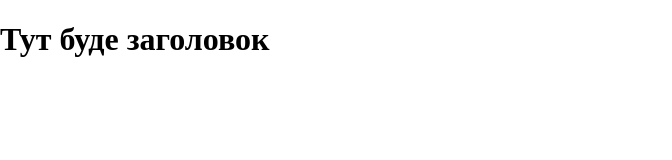
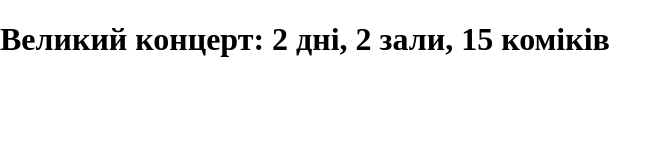
Before and after one commit to getFrontend/app-Event-Booking, a website built with Vite: page index.html in a window 1280 px wide. Shown: the whole page, without its empty margins (0-672 px from the left). Built offline with nearby package versions, Linux system fonts and the light colour scheme.

Commit message:
last update

```diff
--- a/index.html
+++ b/index.html
@@ -14,7 +14,7 @@
 </head>
 
 <body>
-  <h1>Тут буде заголовок</h1>
+  <h1>Великий концерт: 2 дні, 2 зали, 15 коміків</h1>
 </body>
 
 </html>
```
